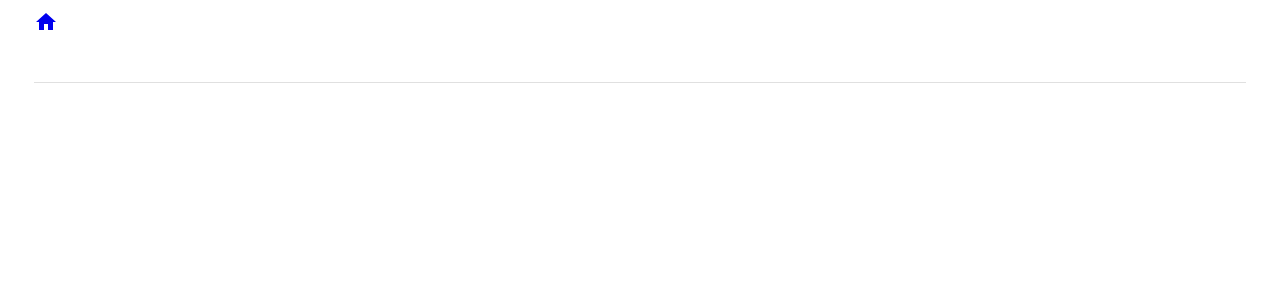
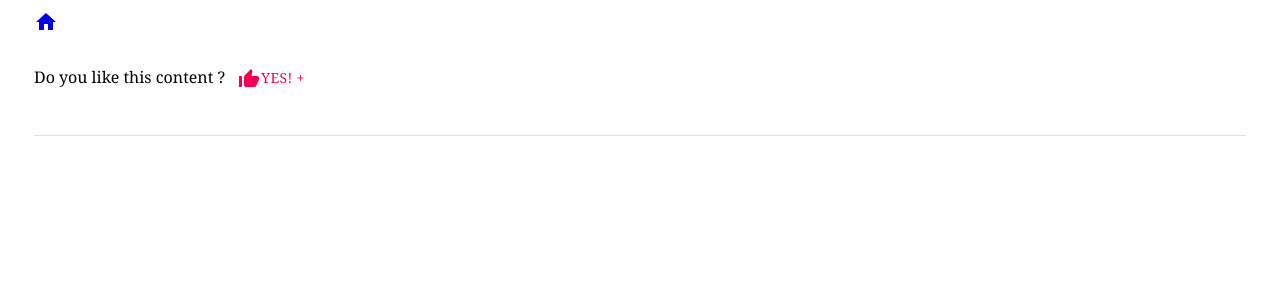
Before and after one commit to hellonewday/newenglish, a React (Create React App) app: page /post/1 in a window 1280 px wide. Shown: the top 300 px of the page. Built offline with nearby package versions, Linux system fonts and the light colour scheme; no server answers.

Commit message:
new changes

```diff
--- a/src/App.js
+++ b/src/App.js
@@ -12,6 +12,7 @@ import {
 } from "@material-ui/core";
 import Footer from "./Footer";
 import { Link } from "react-router-dom";
+import { Helmet } from "react-helmet";
 function App() {
   const [color, setColor] = useState(true);
   const [data, setData] = useState([]);
@@ -53,6 +54,10 @@ function App() {
   }, []);
   return (
     <div>
+      <Helmet>
+        <title>New English</title>
+        <meta name="description" content={"Trang web học tiếng Anh"} />
+      </Helmet>
       <div
         style={{
           minHeight: "100vh",
@@ -109,7 +114,9 @@ function App() {
                         </Link>
                       </header>
                       <p>{item.description}</p>
-                      <small>{item.created_at}</small>
+                      <small>
+                        {item.created_at} - {item.likes} interested
+                      </small>
                     </article>
                   );
                 })
--- a/src/Post.js
+++ b/src/Post.js
@@ -1,13 +1,15 @@
 import React, { Component } from "react";
 import { Link } from "react-router-dom";
 import Axios from "axios";
-import { Container, Divider } from "@material-ui/core";
+import { Container, Divider, IconButton, Button } from "@material-ui/core";
 import HomeIcon from "@material-ui/icons/Home";
 import ReactHtmlParser from "react-html-parser";
 import { Helmet } from "react-helmet";
+import ThumbUpAltIcon from "@material-ui/icons/ThumbUpAlt";
 export default class Post extends Component {
   state = {
     data: {},
+    isLike: false,
   };
   componentDidMount() {
     Axios.get(
@@ -21,14 +23,33 @@ export default class Post extends Component {
         console.log(error.response);
       });
   }
+  handleLikeButton = () => {
+    this.setState({
+      data: { ...this.state.data, likes: this.state.data.likes + 1 },
+      isLike: true,
+    });
+    Axios.patch(
+      `https://blog-api-98.herokuapp.com/blogs/${this.props.match.params.id}`,
+      { likes: this.state.data.likes + 1 }
+    )
+      .then((response) => {
+        this.setState({
+          data: { ...this.state.data, likes: this.state.data.likes + 1 },
+          isLike: true,
+        });
+        console.log(response.data);
+      })
+      .catch((error) => {
+        console.log(error.response);
+      });
+  };
   render() {
-    const { data } = this.state;
+    const { data, isLike } = this.state;
     return (
       <div style={{ padding: 10 }}>
         <Helmet>
           <title>{data.title}</title>
           <meta name="description" content={data.description} />
-
         </Helmet>
         <Container style={{}}>
           <Link className="link-route" to="/">
@@ -36,6 +57,16 @@ export default class Post extends Component {
           </Link>
           <h1>{data.title}</h1>
           <h4>{data.description}</h4>
+          <p>
+            Do you like this content ?{" "}
+            {isLike ? (
+              <span style={{ color: "green" }}>Thanks!</span>
+            ) : (
+              <Button onClick={this.handleLikeButton} color="secondary">
+                <ThumbUpAltIcon /> Yes! +{data.likes}
+              </Button>
+            )}
+          </p>
           <br />
           <Divider />
           <br />
```
